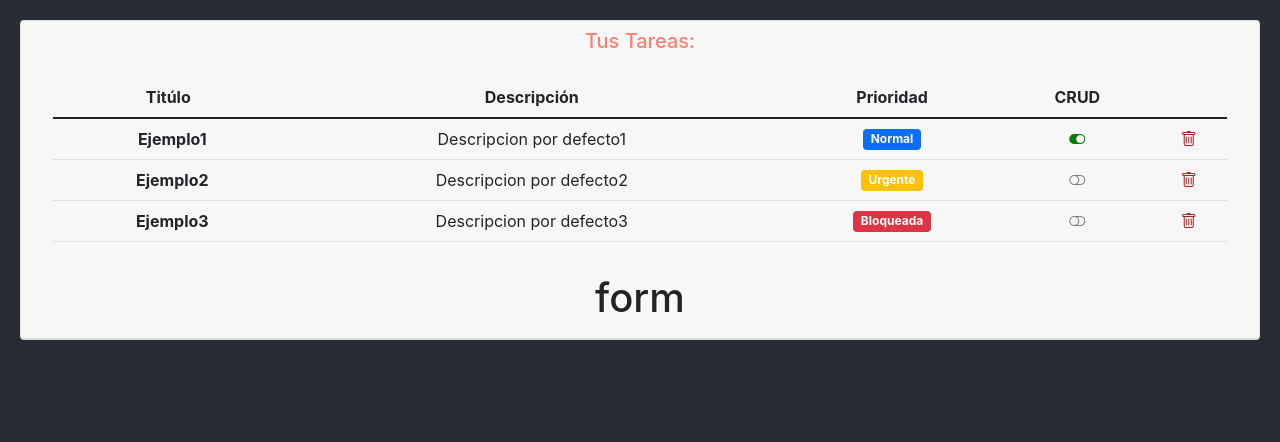
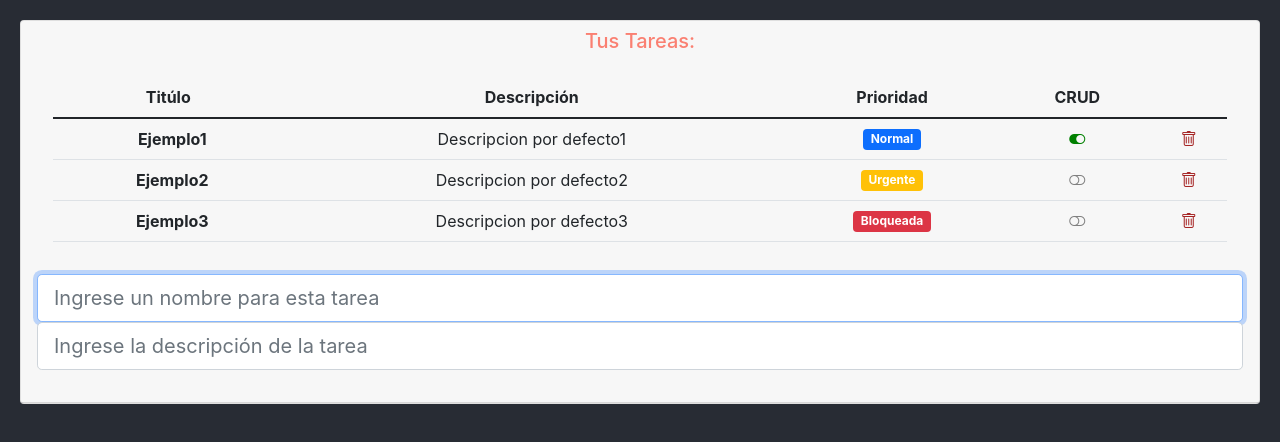
Before and after one commit to Zoen-DEV/Openbootcamp-proyects, a React (Create React App) app in the folder first-app/: page / in a window 1280 px wide. Shown: the top 442 px of the page. Built offline with nearby package versions, Linux system fonts and the light colour scheme.

Commit message:
Update taskForm.jsx

```diff
--- a/first-app/src/components/pure/forms/taskForm.jsx
+++ b/first-app/src/components/pure/forms/taskForm.jsx
@@ -1,11 +1,51 @@
-import React from 'react'
+import React, { useRef } from "react";
+import PropTypes from "prop-types";
+import { Task } from "../../../models/task.class";
 
-const TaskForm = () => {
+const TaskForm = ({ add }) => {
+  const nameRef = useRef("");
+  const descriptionRef = useRef("");
+  const levelRef = useRef("");
+
+  const addTask = (e) => {
+    e.preventDefault();
+    const newTask = new Task(
+      nameRef.current.value,
+      descriptionRef.current.value,
+      false,
+      levelRef.current.value
+    );
+    add(newTask);
+  };
+
   return (
-    <form>
-        <h1>form</h1>
+    <form
+      onSubmit={addTask}
+      className="d-flex justify-content-center align-items-center mb-4"
+    >
+      <div className="form-outline flex-fill">
+        <input
+          className="form-control form-control-lg"
+          required
+          autoFocus
+          ref={nameRef}
+          type="text"
+          placeholder="Ingrese un nombre para esta tarea"
+        />
+        <input
+          className="form-control form-control-lg"
+          required
+          ref={descriptionRef}
+          type="text"
+          placeholder="Ingrese la descripción de la tarea"
+        />
+      </div>
     </form>
-  )
-}
+  );
+};
+
+TaskForm.propTypes = {
+  add: PropTypes.func.isRequired,
+};
 
 export default TaskForm;
```
